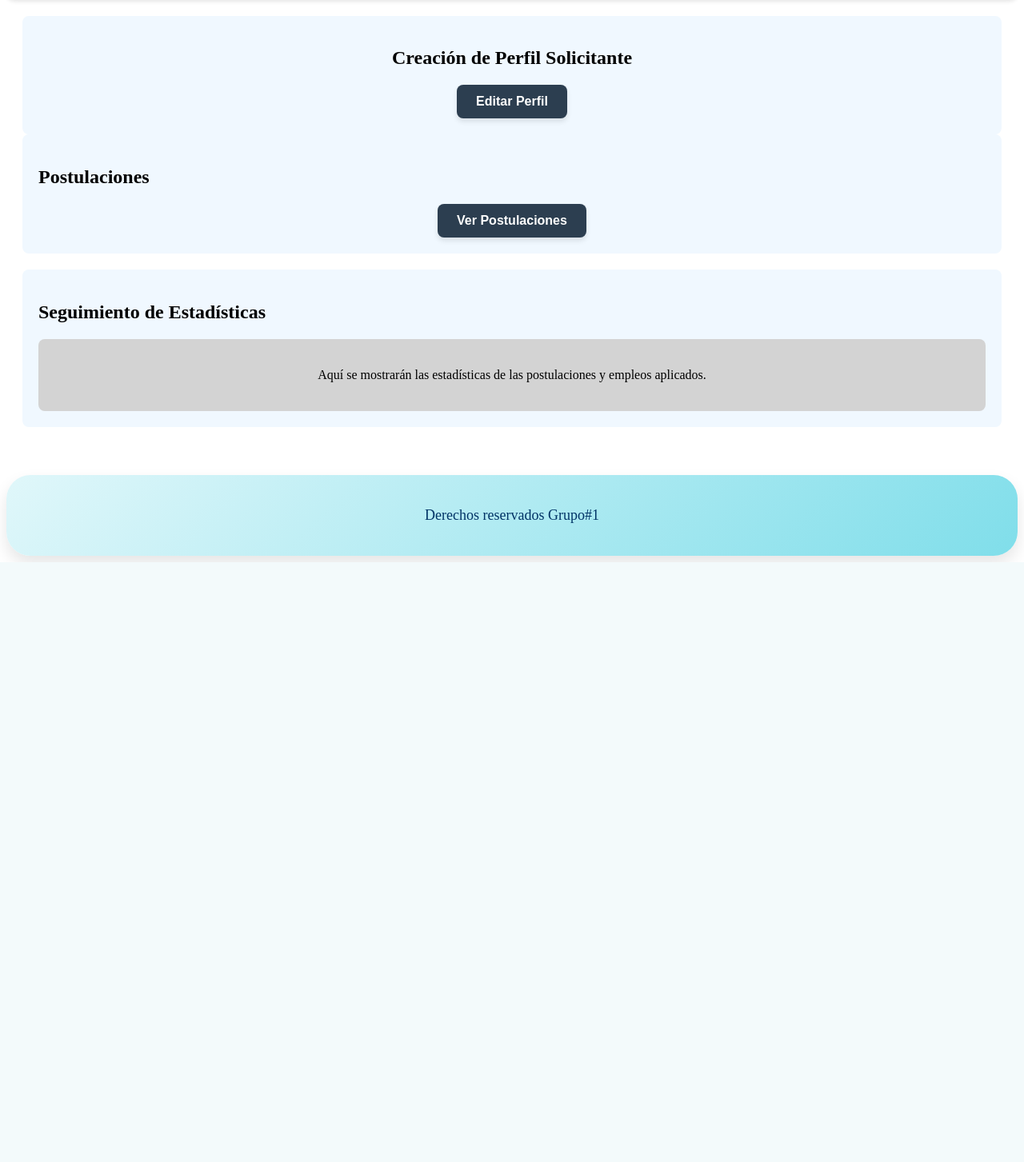
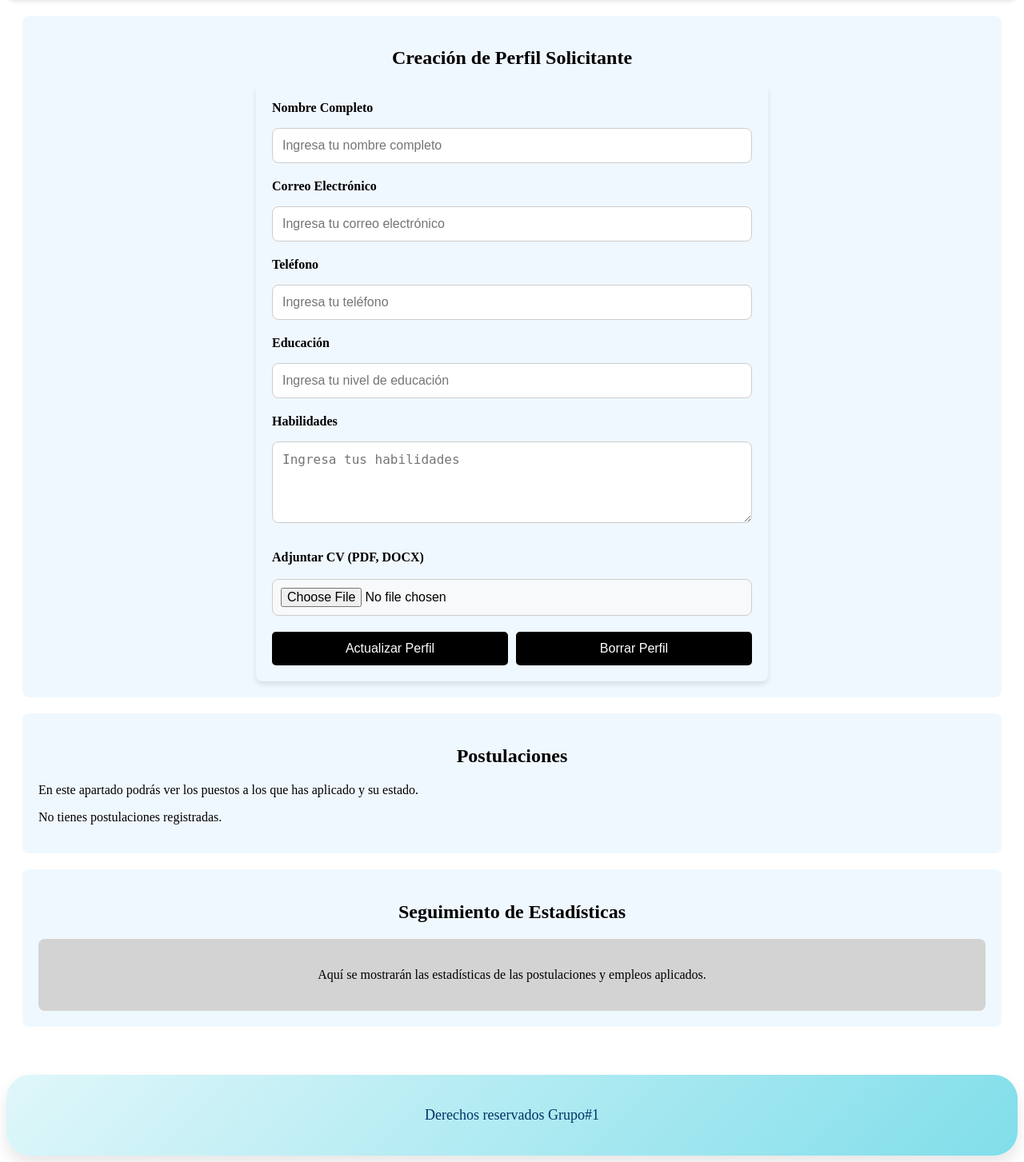
Before and after one commit to GabArroM/Ambiente-Web-C-S-G1-Empleos.jrs.com, a PHP site: page /ModSolicitantes.php in a window 1280 px wide; the page is wider, and only the part inside the window is pictured. Shown: the part 124-1577 px from the top of that part at 80% size. Before the commit the page ends 825 px from the top of that part, so only its background shows below. Run offline with PHP 8.4, Linux system fonts and the light colour scheme; the visitor is signed in with stand-in values (Sample User, id 1); data that the repository does not hold is empty.

Commit message:
cambios en modSolicitantes andony calvo

```diff
--- a/ModSolicitantes.php
+++ b/ModSolicitantes.php
@@ -5,8 +5,10 @@
     <meta charset="UTF-8">
     <title>Módulo Solicitantes</title>
     <meta name="viewport" content="width=device-width, initial-scale=1.0">
-    <link rel="stylesheet" href="./css/ModSolicitante.css?v=1.3">
+    <link rel="stylesheet" href="./css/ModSolicitante.css?v=1.4">
     <link rel="stylesheet" href="./css/style.css?v=1.4">
+    <link rel="stylesheet" href="./css/BuscarEmpleo.css?v=1.0">
+
 </head>
 
 <body>
@@ -92,32 +94,43 @@ $perfil = $result->fetch_assoc();
 
 <section class="perfilSolicitante">
     <h2>Creación de Perfil Solicitante</h2>
-    <div class="dropdown">
-        <button class="dropbtn">Editar Perfil</button>
-        <div class="dropdown-content">
-            <form id="perfilForm" method="POST" action="ModSolicitantes.php" enctype="multipart/form-data">
-                <label for="nombre">Nombre Completo</label><br>
-                <input type="text" name="nombre" id="nombre" value="<?php echo htmlspecialchars($perfil['Nombre']); ?>" placeholder="Ingresa tu nombre completo" required><br>
-                <label for="correo">Correo Electrónico</label><br>
-                <input type="email" name="correo" id="correo" value="<?php echo htmlspecialchars($perfil['Email']); ?>" placeholder="Ingresa tu correo electrónico" required><br>
-                <label for="telefono">Teléfono</label><br>
-                <input type="tel" name="telefono" id="telefono" value="<?php echo htmlspecialchars($perfil['Telefono']); ?>" placeholder="Ingresa tu teléfono" required><br>
-                <label for="educacion">Educación</label><br>
-                <input type="text" name="educacion" id="educacion" value="<?php echo htmlspecialchars($perfil['Educacion']); ?>" placeholder="Ingresa tu nivel de educación" required><br>
-                <label for="descripcion">Habilidades</label><br>
-                <textarea name="descripcion" id="descripcion" rows="4" cols="50" placeholder="Ingresa tus habilidades" required><?php echo htmlspecialchars($perfil['Habilidades']); ?></textarea><br>
-                <label for="cv">Adjuntar CV (PDF, DOCX)</label><br>
-                <input type="file" name="cv" id="cv" accept=".pdf,.docx"><br>
+    <div class="perfil-form-container">
+        <form id="perfilForm" method="POST" action="ModSolicitantes.php" enctype="multipart/form-data">
+            <div class="form-group">
+                <label for="nombre">Nombre Completo</label>
+                <input type="text" name="nombre" id="nombre" value="<?php echo htmlspecialchars($perfil['Nombre']); ?>" placeholder="Ingresa tu nombre completo" required>
+            </div>
+            <div class="form-group">
+                <label for="correo">Correo Electrónico</label>
+                <input type="email" name="correo" id="correo" value="<?php echo htmlspecialchars($perfil['Email']); ?>" placeholder="Ingresa tu correo electrónico" required>
+            </div>
+            <div class="form-group">
+                <label for="telefono">Teléfono</label>
+                <input type="tel" name="telefono" id="telefono" value="<?php echo htmlspecialchars($perfil['Telefono']); ?>" placeholder="Ingresa tu teléfono" required>
+            </div>
+            <div class="form-group">
+                <label for="educacion">Educación</label>
+                <input type="text" name="educacion" id="educacion" value="<?php echo htmlspecialchars($perfil['Educacion']); ?>" placeholder="Ingresa tu nivel de educación" required>
+            </div>
+            <div class="form-group">
+                <label for="descripcion">Habilidades</label>
+                <textarea name="descripcion" id="descripcion" rows="4" placeholder="Ingresa tus habilidades" required><?php echo htmlspecialchars($perfil['Habilidades']); ?></textarea>
+            </div>
+            <div class="form-group">
+                <label for="cv">Adjuntar CV (PDF, DOCX)</label>
+                <input type="file" name="cv" id="cv" accept=".pdf,.docx">
                 <?php if ($perfil['CV_URL']): ?>
                     <p>CV Actual: <a href="<?php echo $perfil['CV_URL']; ?>" target="_blank">Ver CV</a></p>
                 <?php endif; ?>
-
+            </div>
+            <div class="form-actions">
                 <button type="submit" name="action" value="update">Actualizar Perfil</button>
-                <button type="button" name="action" value="delete" onclick="confirmDelete()">Borrar Perfil</button><br>
-            </form>
-        </div>
+                <button type="button" name="action" value="delete" onclick="confirmDelete()">Borrar Perfil</button>
+            </div>
+        </form>
     </div>
 </section>
+
 
 <script>
 
@@ -144,20 +157,52 @@ $perfil = $result->fetch_assoc();
 </script>
 
 
+<section class="postulaciones">
+    <h2>Postulaciones</h2>
+    <p>En este apartado podrás ver los puestos a los que has aplicado y su estado.</p>
 
-        <section class="postulaciones">
-            <h2>Postulaciones</h2>
-            <div class="dropdown">
-                <button class="dropbtn">Ver Postulaciones</button>
-                <div class="dropdown-content">
-                    <p>En este apartado podrás ver los puestos a los que has aplicado y su estado.</p>
-                    <ul>
-                        <li>Puesto: Desarrollador Web - Estado: En revisión</li>
-                        <li>Puesto: Diseñador Gráfico - Estado: Postulación rechazada</li>
-                    </ul>
-                </div>
-            </div>
-        </section>
+    <?php
+
+    $sql_postulaciones = "
+        SELECT O.Titulo AS Oferta, A.FechaAplicacion, A.EstadoAplicacion
+        FROM Aplicaciones A
+        INNER JOIN Ofertas_Empleo O ON A.ID_Oferta = O.ID_Oferta
+        WHERE A.ID_PerfilJunior = (SELECT ID_PerfilJunior FROM Perfil_Junior WHERE ID_Usuario = ?)
+        ORDER BY A.FechaAplicacion DESC
+    ";
+
+    $stmt_postulaciones = $conn->prepare($sql_postulaciones);
+    $stmt_postulaciones->bind_param("i", $user_id);
+    $stmt_postulaciones->execute();
+    $result_postulaciones = $stmt_postulaciones->get_result();
+
+    if ($result_postulaciones->num_rows > 0) {
+        echo "<table>
+                <thead>
+                    <tr>
+                        <th>Título de la Oferta</th>
+                        <th>Fecha de Aplicación</th>
+                        <th>Estado de la Aplicación</th>
+                    </tr>
+                </thead>
+                <tbody>";
+        while ($row = $result_postulaciones->fetch_assoc()) {
+            echo "<tr>
+                    <td>{$row['Oferta']}</td>
+                    <td>{$row['FechaAplicacion']}</td>
+                    <td>{$row['EstadoAplicacion']}</td>
+                  </tr>";
+        }
+        echo "</tbody></table>";
+    } else {
+        echo "<p>No tienes postulaciones registradas.</p>";
+    }
+
+    ?>
+</section>
+
+
+
 
         <section class="estadisticas">
             <h2>Seguimiento de Estadísticas</h2>
--- a/css/ModSolicitante.css
+++ b/css/ModSolicitante.css
@@ -1,10 +1,6 @@
-
-
-
 main {
     padding: 20px;
 }
-
 
 .registroSolicitante {
     text-align: center;
@@ -25,7 +21,6 @@ main {
     background-color: #041c36;
 }
 
-
 .perfilSolicitante {
     background-color: aliceblue;
     padding: 20px;
@@ -36,90 +31,6 @@ main {
     text-align: center;
 }
 
-
-.dropdown {
-    text-align: center;
-    margin-top: 20px;
-    position: relative;
-}
-
-
-.dropbtn {
-    padding: 12px 24px;
-    background-color: #2c3e50;
-    color: white;
-    border: none;
-    border-radius: 8px;
-    cursor: pointer;
-    font-size: 16px;
-    font-weight: bold;
-    box-shadow: 0 4px 6px rgba(0, 0, 0, 0.1);
-    transition: background-color 0.3s ease, transform 0.2s ease;
-}
-
-.dropbtn:hover {
-    background-color: #34495e;
-    transform: translateY(-2px);
-}
-
-
-.dropdown-content {
-    display: none;
-    position: absolute;
-    top: 100%;
-    left: 50%;
-    transform: translateX(-50%);
-    background-color: #ffffff;
-    min-width: 250px;
-    box-shadow: 0 8px 16px rgba(0, 0, 0, 0.2);
-    border-radius: 8px;
-    z-index: 1000;
-    padding: 20px;
-    animation: fadeIn 0.3s ease-in-out;
-}
-
-
-.dropdown:hover .dropdown-content {
-    display: block;
-}
-
-
-@keyframes fadeIn {
-    from {
-        opacity: 0;
-        transform: translateY(-10px);
-    }
-    to {
-        opacity: 1;
-        transform: translateY(0);
-    }
-}
-
-
-.dropdown-content input {
-    width: 90%;
-    padding: 12px;
-    margin: 10px 0;
-    border: 1px solid #ddd;
-    border-radius: 8px;
-    box-shadow: inset 0 2px 4px rgba(0, 0, 0, 0.1);
-    transition: border-color 0.3s ease;
-}
-
-.dropdown-content input:focus {
-    border-color: #3498db;
-    outline: none;
-}
-
-
-.dropdown-content input[type="file"] {
-    padding: 10px;
-    margin-top: 10px;
-    background-color: #f8f9fa;
-    border: 1px solid #ccc;
-    border-radius: 8px;
-}
-
 .postulaciones {
     background-color: aliceblue;
     padding: 20px;
@@ -127,15 +38,14 @@ main {
     margin-bottom: 20px;
 }
 
-.postulaciones .dropdown-content ul {
+.postulaciones ul {
     list-style-type: none;
     padding: 0;
 }
 
-.postulaciones .dropdown-content ul li {
+.postulaciones ul li {
     padding: 5px;
 }
-
 
 .estadisticas {
     background-color: aliceblue;
@@ -151,7 +61,6 @@ main {
     text-align: center;
 }
 
-
 .busquedaEmpleo {
     background-color: aliceblue;
     padding: 20px;
@@ -166,16 +75,14 @@ main {
     text-align: center;
 }
 
-
-
 #descripcion {
     width: 70%;
     padding: 10px;
     margin: 10px 0;
     border: 1px solid #ccc;
     border-radius: 5px;
+}
 
-}
 main button[type="submit"] {
     background-color: black;
     color: white;
@@ -205,3 +112,107 @@ main button[type="button"] {
 main button[type="button"]:hover {
     background-color: #041c36;
 }
+
+section {
+    background-color: aliceblue;
+    padding: 20px;
+    border-radius: 8px;
+    margin-bottom: 20px;
+}
+
+section h2 {
+    text-align: center;
+}
+
+section ul {
+    list-style-type: none;
+    padding: 0;
+}
+
+section ul li {
+    padding: 5px;
+}
+
+#perfilForm {
+    background-color: aliceblue;
+    padding: 20px;
+    border-radius: 8px;
+    width: 100%;
+    max-width: 600px;
+    margin: 0 auto;
+    box-shadow: 0 4px 6px rgba(0, 0, 0, 0.1);
+}
+
+#perfilForm .form-group {
+    margin-bottom: 20px;
+}
+
+#perfilForm label {
+    font-size: 16px;
+    font-weight: bold;
+    display: block;
+    margin-bottom: 8px;
+}
+
+#perfilForm input, #perfilForm textarea {
+    width: 100%;
+    padding: 12px;
+    margin-top: 8px;
+    border: 1px solid #ccc;
+    border-radius: 8px;
+    box-sizing: border-box;
+    font-size: 16px;
+    transition: border-color 0.3s ease;
+}
+
+#perfilForm input:focus, #perfilForm textarea:focus {
+    border-color: #3498db;
+    outline: none;
+}
+
+#perfilForm input[type="file"] {
+    padding: 10px;
+    margin-top: 10px;
+    background-color: #f8f9fa;
+    border: 1px solid #ccc;
+    border-radius: 8px;
+}
+
+#perfilForm .form-actions {
+    display: flex;
+    justify-content: space-between;
+    gap: 10px;
+}
+
+#perfilForm button[type="submit"],
+#perfilForm button[type="button"] {
+    background-color: black;
+    color: white;
+    padding: 12px 24px;
+    border: none;
+    border-radius: 5px;
+    cursor: pointer;
+    font-size: 16px;
+    transition: background-color 0.3s ease;
+    flex: 1;
+}
+
+#perfilForm button[type="submit"]:hover,
+#perfilForm button[type="button"]:hover {
+    background-color: #041c36;
+}
+
+#perfilForm p {
+    font-size: 14px;
+    margin-top: 10px;
+}
+
+#perfilForm a {
+    color: #3498db;
+    text-decoration: none;
+    font-weight: bold;
+}
+
+#perfilForm a:hover {
+    text-decoration: underline;
+}
```
